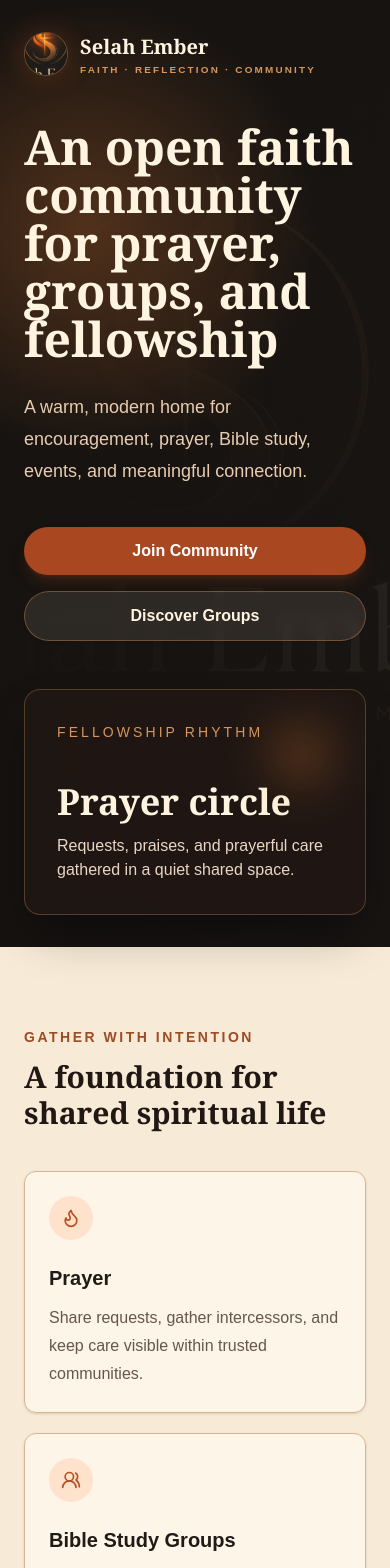
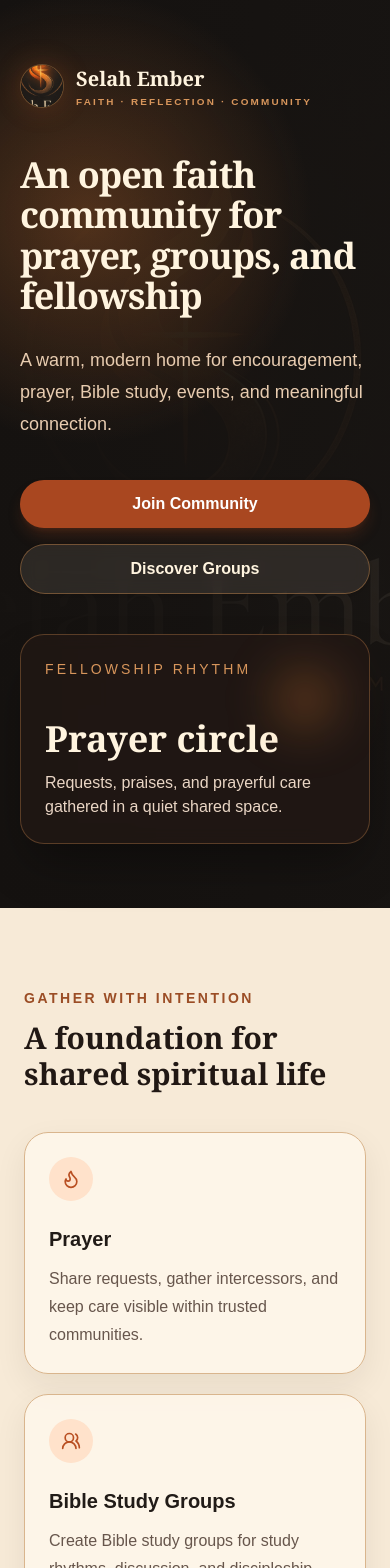
Before and after one commit to DBXXIII2025/Selah-Ember, a Next.js app: page / in a window 390 px wide. Shown: the top 1568 px of the page. Built offline with nearby package versions, Linux system fonts and the light colour scheme; no server answers.

Commit message:
Refresh homepage responsive hero and feature card layout without changing colors

```diff
--- a/app/page.tsx
+++ b/app/page.tsx
@@ -37,7 +37,7 @@ export default async function Home({ searchParams }: HomeProps) {
 
   return (
     <main className="min-h-screen overflow-hidden bg-[#f7ead7] text-[#211814]">
-      <section className="relative isolate flex min-h-screen items-center bg-[#151210] px-6 py-8 sm:px-10 lg:px-16">
+      <section className="relative isolate flex min-h-[min(90svh,820px)] items-center bg-[#151210] px-5 py-16 sm:px-10 lg:px-16">
         <Image
           src="/images/selah-ember-logo.png"
           alt=""
@@ -47,7 +47,7 @@ export default async function Home({ searchParams }: HomeProps) {
           priority
         />
         <div className="absolute inset-0 -z-10 bg-[radial-gradient(circle_at_22%_24%,rgba(217,120,52,0.3),transparent_30%),linear-gradient(90deg,rgba(21,18,16,0.98)_0%,rgba(21,18,16,0.86)_46%,rgba(21,18,16,0.58)_100%)]" />
-        <div className="mx-auto grid w-full max-w-7xl gap-12 lg:grid-cols-[1.05fr_0.95fr] lg:items-center">
+        <div className="mx-auto grid w-full max-w-7xl gap-10 lg:grid-cols-[1.05fr_0.95fr] lg:items-center">
           <div className="max-w-3xl">
             <BrandMark variant="light" />
             {message ? (
@@ -55,7 +55,7 @@ export default async function Home({ searchParams }: HomeProps) {
                 {message}
               </div>
             ) : null}
-            <h1 className="mt-10 max-w-4xl font-serif text-5xl font-semibold tracking-normal text-[#fff4df] sm:text-6xl lg:text-7xl">
+            <h1 className="mt-10 max-w-4xl font-serif text-4xl font-semibold leading-[1.12] tracking-tight text-[#fff4df] sm:text-6xl lg:text-7xl">
               An open faith community for prayer, groups, and fellowship
             </h1>
             <p className="mt-7 max-w-2xl text-lg leading-8 text-[#e8ccb0] sm:text-xl">
@@ -77,7 +77,7 @@ export default async function Home({ searchParams }: HomeProps) {
             </div>
           </div>
 
-          <div className="relative rounded-2xl border border-[#c8874d]/35 bg-[#211814]/82 p-8 text-[#fff4df] shadow-2xl shadow-black/40 backdrop-blur">
+          <div className="relative rounded-3xl border border-[#c8874d]/35 bg-[#211814]/82 p-6 sm:p-8 text-[#fff4df] shadow-2xl shadow-black/40 backdrop-blur">
             <div className="absolute right-8 top-8 h-16 w-16 rounded-full bg-[#d97834]/30 blur-xl" />
             <p className="text-sm font-medium uppercase tracking-[0.22em] text-[#d8965c]">
               Fellowship rhythm
@@ -111,7 +111,7 @@ export default async function Home({ searchParams }: HomeProps) {
               return (
                 <article
                   key={pillar.title}
-                  className="rounded-xl border border-[#d9b58d] bg-[#fff8ed]/80 p-6 shadow-sm"
+                  className="rounded-3xl border border-[#d9b58d] bg-[#fff8ed]/80 p-6 shadow-[0_12px_32px_rgba(33,24,20,0.07)] transition duration-200 hover:-translate-y-1 hover:shadow-lg"
                 >
                   <div className="flex h-11 w-11 items-center justify-center rounded-full bg-[#ffe2cb] text-[#b94f22]">
                     <Icon aria-hidden="true" className="h-5 w-5" />
```
